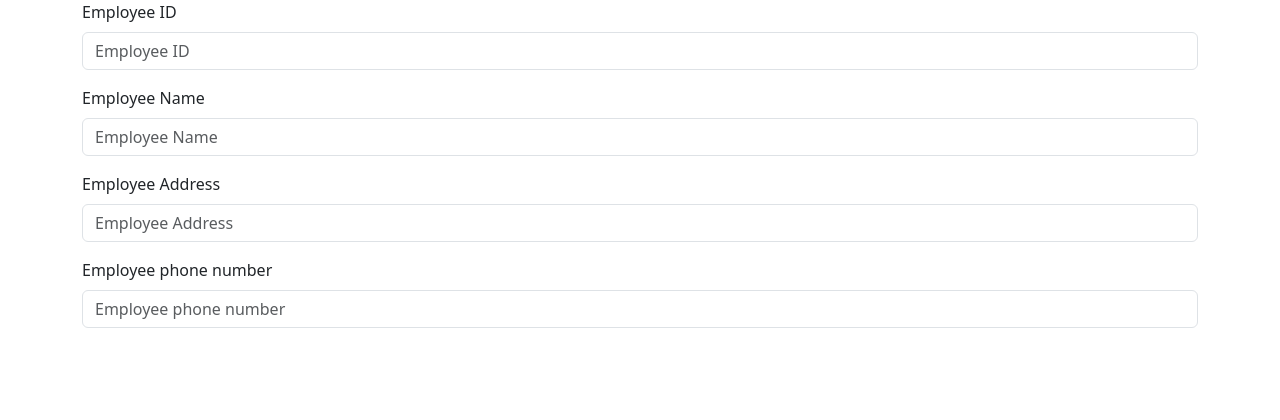
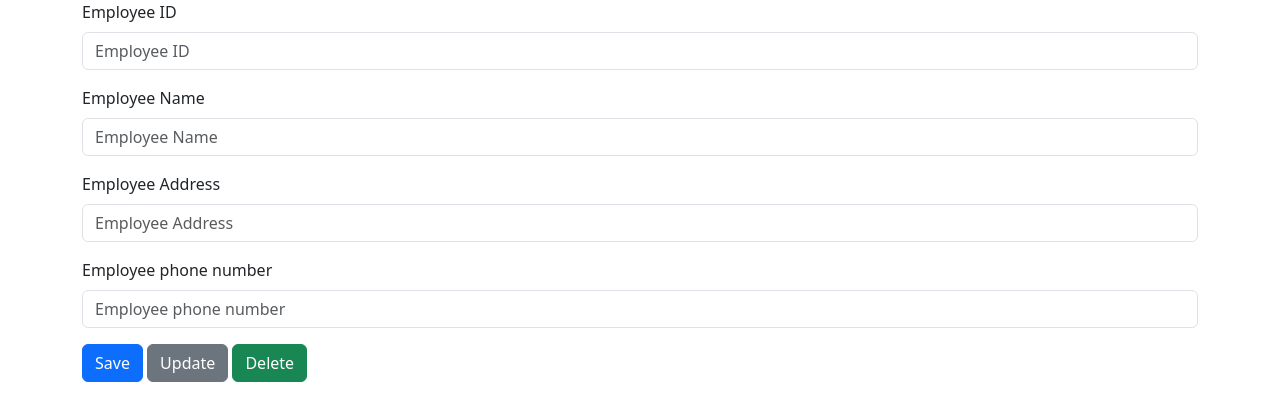
Before and after one commit to ImashaKumarasinghe/EmployeeMS_frontend, a plain HTML site: page index.html in a window 1280 px wide. Drawn offline with nearby package versions, Linux system fonts and the light colour scheme.

Commit message:
include basic crud buttons

```diff
--- a/index.html
+++ b/index.html
@@ -24,6 +24,12 @@
         <label for="exampleFormControlInput4" class="form-label">Employee phone number</label>
         <input type="number" class="form-control" id="exampleFormControlInput4" placeholder="Employee phone number">
     </div>
+
+    <div>
+        <button type="button" class="btn btn-primary">Save</button>
+        <button type="button" class="btn btn-secondary">Update</button>
+        <button type="button" class="btn btn-success">Delete</button>
+    </div>
 </div>
 
 </body>
```
